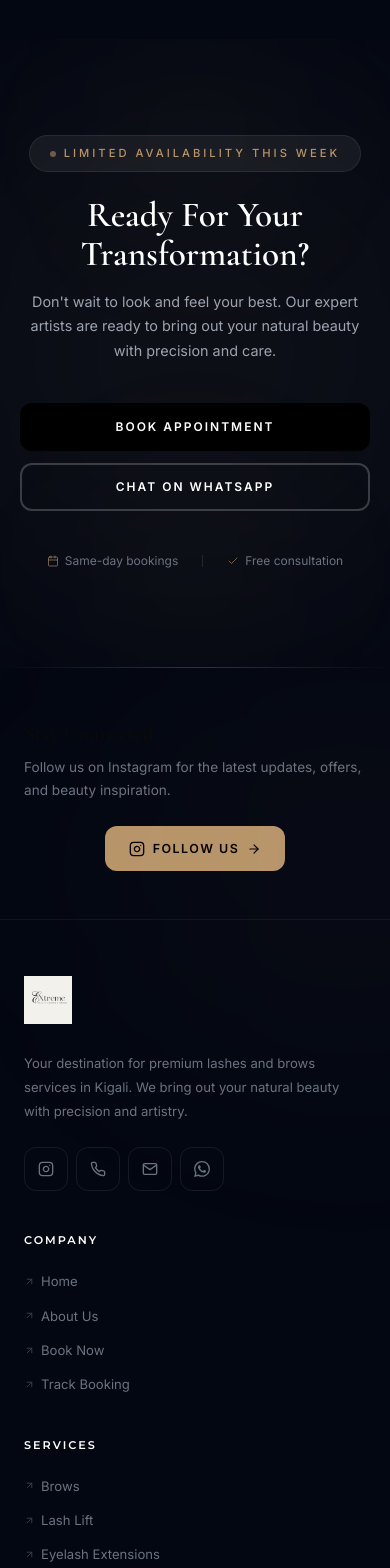
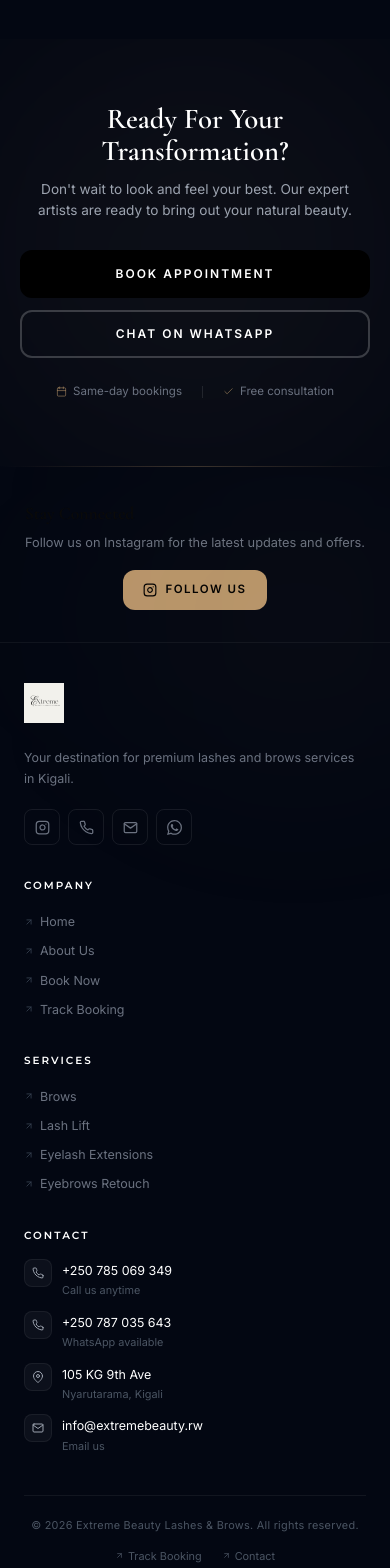
Before and after one commit to adolphenayituriki/ExtremeBeauty_E-Booking-Website, a React (Create React App) app in the folder frontend/: page / in a window 390 px wide. Shown: the part 6720-8288 px from the top of the page. Built offline with nearby package versions, Linux system fonts and the light colour scheme; no server answers.

Commit message:
compact: CTA and footer sections - tighter spacing, reduced padding

```diff
--- a/frontend/src/components/Footer.js
+++ b/frontend/src/components/Footer.js
@@ -1,52 +1,49 @@
 import React from 'react';
 import { Link } from 'react-router-dom';
-import { FiInstagram, FiPhone, FiMail, FiMapPin, FiArrowUpRight, FiArrowRight } from 'react-icons/fi';
+import { FiInstagram, FiPhone, FiMail, FiMapPin, FiArrowUpRight } from 'react-icons/fi';
 
 const WHATSAPP_NUMBER = '250785069349';
 
 const Footer = () => {
   return (
     <footer className="bg-gray-950 text-white relative overflow-hidden">
-      {/* Top accent line */}
       <div className="h-px bg-gradient-to-r from-transparent via-gold/30 to-transparent" />
 
-      {/* Glow effects */}
-      <div className="absolute top-0 left-1/4 w-[500px] h-[400px] bg-gold/[0.03] rounded-full blur-[120px]" />
-      <div className="absolute bottom-0 right-1/4 w-[400px] h-[300px] bg-gold/[0.02] rounded-full blur-[100px]" />
+      <div className="absolute top-0 left-1/4 w-[400px] h-[300px] bg-gold/[0.03] rounded-full blur-[100px]" />
 
       {/* Newsletter CTA */}
       <div className="border-b border-white/5">
-        <div className="max-w-[1200px] mx-auto px-6 lg:px-10 py-12">
-          <div className="flex flex-col md:flex-row items-center justify-between gap-6">
+        <div className="max-w-[1200px] mx-auto px-6 lg:px-10 py-8">
+          <div className="flex flex-col md:flex-row items-center justify-between gap-4">
             <div>
-              <h3 className="text-[1.3rem] mb-1 font-cormorant font-semibold">Stay Connected</h3>
-              <p className="text-gray-500 text-[0.85rem]">Follow us on Instagram for the latest updates, offers, and beauty inspiration.</p>
+              <h3 className="text-[1.1rem] mb-1 font-cormorant font-semibold">Stay Connected</h3>
+              <p className="text-gray-500 text-[0.8rem]">Follow us on Instagram for the latest updates and offers.</p>
             </div>
-            <a href="https://instagram.com/extreme_beauty.rw" target="_blank" rel="noopener noreferrer" className="inline-flex items-center gap-2 px-6 py-3 bg-gold text-black text-[0.78rem] font-semibold uppercase tracking-[1.5px] rounded-xl transition-all duration-300 hover:bg-gold-light hover:shadow-[0_8px_30px_rgba(184,149,106,0.3)] shrink-0">
-              <FiInstagram size={16} /> Follow Us <FiArrowRight size={14} />
+            <a href="https://instagram.com/extreme_beauty.rw" target="_blank" rel="noopener noreferrer" className="inline-flex items-center gap-2 px-5 py-2.5 bg-gold text-black text-[0.72rem] font-semibold uppercase tracking-[1.5px] rounded-xl transition-all duration-300 hover:bg-gold-light shrink-0">
+              <FiInstagram size={14} /> Follow Us
             </a>
           </div>
         </div>
       </div>
 
       {/* Main content */}
-      <div className="max-w-[1200px] mx-auto px-6 lg:px-10 pt-14 pb-8 relative">
-        <div className="grid grid-cols-1 md:grid-cols-2 lg:grid-cols-[1.4fr_0.8fr_0.8fr_1fr] gap-10 lg:gap-8">
+      <div className="max-w-[1200px] mx-auto px-6 lg:px-10 pt-10 pb-6 relative">
+        <div className="grid grid-cols-1 md:grid-cols-2 lg:grid-cols-[1.4fr_0.8fr_0.8fr_1fr] gap-8 lg:gap-6">
 
           {/* Brand */}
-          <div className="lg:pr-8">
-            <Link to="/" className="inline-block mb-5">
-              <img src="/logo/Logo-White-BG.jpg" alt="Extreme Beauty" className="h-[48px] w-auto object-contain hover:scale-105 transition-transform duration-300" />
+          <div className="lg:pr-6">
+            <Link to="/" className="inline-block mb-4">
+              <img src="/logo/Logo-White-BG.jpg" alt="Extreme Beauty" className="h-[40px] w-auto object-contain hover:scale-105 transition-transform duration-300" />
             </Link>
-            <p className="text-gray-500 text-[0.82rem] leading-[1.8] mb-6">
-              Your destination for premium lashes and brows services in Kigali. We bring out your natural beauty with precision and artistry.
+            <p className="text-gray-500 text-[0.78rem] leading-[1.7] mb-5">
+              Your destination for premium lashes and brows services in Kigali.
             </p>
             <div className="flex gap-2">
               {[
-                { icon: <FiInstagram size={16} />, href: 'https://instagram.com/extreme_beauty.rw', label: 'Instagram', external: true },
-                { icon: <FiPhone size={16} />, href: 'tel:+250785069349', label: 'Phone' },
-                { icon: <FiMail size={16} />, href: 'mailto:info@extremebeauty.rw', label: 'Email' },
-                { icon: <svg viewBox="0 0 24 24" width="16" height="16" fill="currentColor"><path d="M17.472 14.382c-.297-.149-1.758-.867-2.03-.967-.273-.099-.471-.148-.67.15-.197.297-.767.966-.94 1.164-.173.199-.347.223-.644.075-.297-.15-1.255-.463-2.39-1.475-.883-.788-1.48-1.761-1.653-2.059-.173-.297-.018-.458.13-.606.134-.133.298-.347.446-.52.149-.174.198-.298.298-.497.099-.198.05-.371-.025-.52-.075-.149-.669-1.612-.916-2.207-.242-.579-.487-.5-.669-.51-.173-.008-.371-.01-.57-.01-.198 0-.52.074-.792.372-.272.297-1.04 1.016-1.04 2.479 0 1.462 1.065 2.875 1.213 3.074.149.198 2.096 3.2 5.077 4.487.709.306 1.262.489 1.694.625.712.227 1.36.195 1.871.118.571-.085 1.758-.719 2.006-1.413.248-.694.248-1.289.173-1.413-.074-.124-.272-.198-.57-.347m-5.421 7.403h-.004a9.87 9.87 0 01-5.031-1.378l-.361-.214-3.741.982.998-3.648-.235-.374a9.86 9.86 0 01-1.51-5.26c.001-5.45 4.436-9.884 9.888-9.884 2.64 0 5.122 1.03 6.988 2.898a9.825 9.825 0 012.893 6.994c-.003 5.45-4.437 9.884-9.885 9.884m8.413-18.297A11.815 11.815 0 0012.05 0C5.495 0 .16 5.335.157 11.892c0 2.096.547 4.142 1.588 5.945L.057 24l6.305-1.654a11.882 11.882 0 005.683 1.448h.005c6.554 0 11.89-5.335 11.893-11.893a11.821 11.821 0 00-3.48-8.413z"/></svg>, href: `https://wa.me/${WHATSAPP_NUMBER}`, label: 'WhatsApp', external: true },
+                { icon: <FiInstagram size={15} />, href: 'https://instagram.com/extreme_beauty.rw', label: 'Instagram', external: true },
+                { icon: <FiPhone size={15} />, href: 'tel:+250785069349', label: 'Phone' },
+                { icon: <FiMail size={15} />, href: 'mailto:info@extremebeauty.rw', label: 'Email' },
+                { icon: <svg viewBox="0 0 24 24" width="15" height="15" fill="currentColor"><path d="M17.472 14.382c-.297-.149-1.758-.867-2.03-.967-.273-.099-.471-.148-.67.15-.197.297-.767.966-.94 1.164-.173.199-.347.223-.644.075-.297-.15-1.255-.463-2.39-1.475-.883-.788-1.48-1.761-1.653-2.059-.173-.297-.018-.458.13-.606.134-.133.298-.347.446-.52.149-.174.198-.298.298-.497.099-.198.05-.371-.025-.52-.075-.149-.669-1.612-.916-2.207-.242-.579-.487-.5-.669-.51-.173-.008-.371-.01-.57-.01-.198 0-.52.074-.792.372-.272.297-1.04 1.016-1.04 2.479 0 1.462 1.065 2.875 1.213 3.074.149.198 2.096 3.2 5.077 4.487.709.306 1.262.489 1.694.625.712.227 1.36.195 1.871.118.571-.085 1.758-.719 2.006-1.413.248-.694.248-1.289.173-1.413-.074-.124-.272-.198-.57-.347m-5.421 7.403h-.004a9.87 9.87 0 01-5.031-1.378l-.361-.214-3.741.982.998-3.648-.235-.374a9.86 9.86 0 01-1.51-5.26c.001-5.45 4.436-9.884 9.888-9.884 2.64 0 5.122 1.03 6.988 2.898a9.825 9.825 0 012.893 6.994c-.003 5.45-4.437 9.884-9.885 9.884m8.413-18.297A11.815 11.815 0 0012.05 0C5.495 0 .16 5.335.157 11.892c0 2.096.547 4.142 1.588 5.945L.057 24l6.305-1.654a11.882 11.882 0 005.683 1.448h.005c6.554 0 11.89-5.335 11.893-11.893a11.821 11.821 0 00-3.48-8.413z"/></svg>, href: `https://wa.me/${WHATSAPP_NUMBER}`, label: 'WhatsApp', external: true },
               ].map((item) => (
                 <a
                   key={item.label}
@@ -54,7 +51,7 @@ const Footer = () => {
                   target={item.external ? '_blank' : undefined}
                   rel={item.external ? 'noopener noreferrer' : undefined}
                   aria-label={item.label}
-                  className="w-11 h-11 border border-white/[0.08] flex items-center justify-center text-gray-500 rounded-xl hover:bg-gold hover:text-black hover:border-gold transition-all duration-300"
+                  className="w-9 h-9 border border-white/[0.08] flex items-center justify-center text-gray-500 rounded-lg hover:bg-gold hover:text-black hover:border-gold transition-all duration-300"
                 >
                   {item.icon}
                 </a>
@@ -64,8 +61,8 @@ const Footer = () => {
 
           {/* Quick Links */}
           <div>
-            <h4 className="text-[0.7rem] font-semibold uppercase tracking-[2px] text-white mb-5">Company</h4>
-            <ul className="space-y-3">
+            <h4 className="text-[0.65rem] font-semibold uppercase tracking-[2px] text-white mb-4">Company</h4>
+            <ul className="space-y-2">
               {[
                 { to: '/', label: 'Home' },
                 { to: '/about', label: 'About Us' },
@@ -73,8 +70,8 @@ const Footer = () => {
                 { to: '/tracking', label: 'Track Booking' },
               ].map((link) => (
                 <li key={link.to}>
-                  <Link to={link.to} className="text-gray-500 text-[0.82rem] hover:text-gold transition-colors duration-200 flex items-center gap-1.5 group">
-                    <FiArrowUpRight size={11} className="text-gray-700 group-hover:text-gold transition-colors" />
+                  <Link to={link.to} className="text-gray-500 text-[0.78rem] hover:text-gold transition-colors duration-200 flex items-center gap-1.5 group">
+                    <FiArrowUpRight size={10} className="text-gray-700 group-hover:text-gold transition-colors" />
                     {link.label}
                   </Link>
                 </li>
@@ -84,8 +81,8 @@ const Footer = () => {
 
           {/* Services */}
           <div>
-            <h4 className="text-[0.7rem] font-semibold uppercase tracking-[2px] text-white mb-5">Services</h4>
-            <ul className="space-y-3">
+            <h4 className="text-[0.65rem] font-semibold uppercase tracking-[2px] text-white mb-4">Services</h4>
+            <ul className="space-y-2">
               {[
                 { label: 'Brows', category: 'Brows' },
                 { label: 'Lash Lift', category: 'Lash Lift' },
@@ -93,8 +90,8 @@ const Footer = () => {
                 { label: 'Eyebrows Retouch', category: 'Retouch' },
               ].map((service) => (
                 <li key={service.label}>
-                  <Link to={`/services?category=${service.category}`} className="text-gray-500 text-[0.82rem] hover:text-gold transition-colors duration-200 flex items-center gap-1.5 group">
-                    <FiArrowUpRight size={11} className="text-gray-700 group-hover:text-gold transition-colors" />
+                  <Link to={`/services?category=${service.category}`} className="text-gray-500 text-[0.78rem] hover:text-gold transition-colors duration-200 flex items-center gap-1.5 group">
+                    <FiArrowUpRight size={10} className="text-gray-700 group-hover:text-gold transition-colors" />
                     {service.label}
                   </Link>
                 </li>
@@ -104,67 +101,41 @@ const Footer = () => {
 
           {/* Contact */}
           <div>
-            <h4 className="text-[0.7rem] font-semibold uppercase tracking-[2px] text-white mb-5">Contact</h4>
-            <ul className="space-y-4">
-              <li>
-                <a href="tel:+250785069349" className="text-gray-500 text-[0.82rem] hover:text-gold transition-colors duration-200 flex items-start gap-3">
-                  <span className="w-8 h-8 bg-white/[0.04] border border-white/[0.06] flex items-center justify-center rounded-xl shrink-0 mt-[-2px]">
-                    <FiPhone size={13} className="text-gray-400" />
-                  </span>
-                  <div>
-                    <p className="text-white text-[0.82rem]">+250 785 069 349</p>
-                    <p className="text-gray-600 text-[0.72rem]">Call us anytime</p>
-                  </div>
-                </a>
-              </li>
-              <li>
-                <a href="tel:+250787035643" className="text-gray-500 text-[0.82rem] hover:text-gold transition-colors duration-200 flex items-start gap-3">
-                  <span className="w-8 h-8 bg-white/[0.04] border border-white/[0.06] flex items-center justify-center rounded-xl shrink-0 mt-[-2px]">
-                    <FiPhone size={13} className="text-gray-400" />
-                  </span>
-                  <div>
-                    <p className="text-white text-[0.82rem]">+250 787 035 643</p>
-                    <p className="text-gray-600 text-[0.72rem]">WhatsApp available</p>
-                  </div>
-                </a>
-              </li>
-              <li>
-                <a href="https://maps.app.goo.gl/JVeG4xNRdoP4Dt4dA" target="_blank" rel="noopener noreferrer" className="text-gray-500 text-[0.82rem] hover:text-gold transition-colors duration-200 flex items-start gap-3">
-                  <span className="w-8 h-8 bg-white/[0.04] border border-white/[0.06] flex items-center justify-center rounded-xl shrink-0 mt-[-2px]">
-                    <FiMapPin size={13} className="text-gray-400" />
-                  </span>
-                  <div>
-                    <p className="text-white text-[0.82rem]">105 KG 9th Ave</p>
-                    <p className="text-gray-600 text-[0.72rem]">Nyarutarama, Kigali</p>
-                  </div>
-                </a>
-              </li>
-              <li>
-                <a href="mailto:info@extremebeauty.rw" className="text-gray-500 text-[0.82rem] hover:text-gold transition-colors duration-200 flex items-start gap-3">
-                  <span className="w-8 h-8 bg-white/[0.04] border border-white/[0.06] flex items-center justify-center rounded-xl shrink-0 mt-[-2px]">
-                    <FiMail size={13} className="text-gray-400" />
-                  </span>
-                  <div>
-                    <p className="text-white text-[0.82rem]">info@extremebeauty.rw</p>
-                    <p className="text-gray-600 text-[0.72rem]">Email us</p>
-                  </div>
-                </a>
-              </li>
+            <h4 className="text-[0.65rem] font-semibold uppercase tracking-[2px] text-white mb-4">Contact</h4>
+            <ul className="space-y-3">
+              {[
+                { icon: <FiPhone size={12} />, value: '+250 785 069 349', sub: 'Call us anytime', href: 'tel:+250785069349' },
+                { icon: <FiPhone size={12} />, value: '+250 787 035 643', sub: 'WhatsApp available', href: 'tel:+250787035643' },
+                { icon: <FiMapPin size={12} />, value: '105 KG 9th Ave', sub: 'Nyarutarama, Kigali', href: 'https://maps.app.goo.gl/JVeG4xNRdoP4Dt4dA', external: true },
+                { icon: <FiMail size={12} />, value: 'info@extremebeauty.rw', sub: 'Email us', href: 'mailto:info@extremebeauty.rw' },
+              ].map((item, i) => (
+                <li key={i}>
+                  <a href={item.href} target={item.external ? '_blank' : undefined} rel={item.external ? 'noopener noreferrer' : undefined} className="text-gray-500 text-[0.78rem] hover:text-gold transition-colors duration-200 flex items-start gap-2.5">
+                    <span className="w-7 h-7 bg-white/[0.04] border border-white/[0.06] flex items-center justify-center rounded-lg shrink-0 mt-[-1px]">
+                      <span className="text-gray-400">{item.icon}</span>
+                    </span>
+                    <div>
+                      <p className="text-white text-[0.78rem]">{item.value}</p>
+                      <p className="text-gray-600 text-[0.68rem]">{item.sub}</p>
+                    </div>
+                  </a>
+                </li>
+              ))}
             </ul>
           </div>
         </div>
 
         {/* Bottom bar */}
-        <div className="mt-14 pt-6 border-t border-white/[0.06] flex flex-col sm:flex-row items-center justify-between gap-4">
-          <p className="text-gray-600 text-[0.72rem] tracking-wide">
+        <div className="mt-10 pt-5 border-t border-white/[0.06] flex flex-col sm:flex-row items-center justify-between gap-3">
+          <p className="text-gray-600 text-[0.68rem] tracking-wide">
             &copy; {new Date().getFullYear()} Extreme Beauty Lashes & Brows. All rights reserved.
           </p>
-          <div className="flex items-center gap-6">
-            <Link to="/tracking" className="text-gray-600 text-[0.72rem] hover:text-gold transition-colors flex items-center gap-1">
-              <FiArrowUpRight size={10} /> Track Booking
+          <div className="flex items-center gap-5">
+            <Link to="/tracking" className="text-gray-600 text-[0.68rem] hover:text-gold transition-colors flex items-center gap-1">
+              <FiArrowUpRight size={9} /> Track Booking
             </Link>
-            <Link to="/contact" className="text-gray-600 text-[0.72rem] hover:text-gold transition-colors flex items-center gap-1">
-              <FiArrowUpRight size={10} /> Contact
+            <Link to="/contact" className="text-gray-600 text-[0.68rem] hover:text-gold transition-colors flex items-center gap-1">
+              <FiArrowUpRight size={9} /> Contact
             </Link>
           </div>
         </div>
--- a/frontend/src/pages/Home.js
+++ b/frontend/src/pages/Home.js
@@ -352,36 +352,30 @@ const Home = () => {
       </section>
 
       {/* ===== 6. CTA ===== */}
-      <section className="py-24 px-5 bg-gray-950 text-white relative overflow-hidden">
+      <section className="py-16 px-5 bg-gray-950 text-white relative overflow-hidden">
         <div className="absolute inset-0">
-          <div className="absolute top-1/2 left-1/2 -translate-x-1/2 -translate-y-1/2 w-[600px] h-[600px] bg-gold/[0.06] rounded-full blur-[120px]" />
-          <div className="absolute top-0 left-1/4 w-[200px] h-[200px] bg-gold/[0.03] rounded-full blur-[80px]" />
-          <div className="absolute bottom-0 right-1/4 w-[200px] h-[200px] bg-gold/[0.03] rounded-full blur-[80px]" />
+          <div className="absolute top-1/2 left-1/2 -translate-x-1/2 -translate-y-1/2 w-[500px] h-[500px] bg-gold/[0.06] rounded-full blur-[120px]" />
         </div>
-        <div className="text-center max-w-[650px] mx-auto relative z-10">
-          <div className="inline-flex items-center gap-2 bg-white/[0.06] border border-white/[0.08] rounded-full px-5 py-2 mb-6">
-            <span className="w-1.5 h-1.5 rounded-full bg-gold animate-pulse" />
-            <span className="text-[0.7rem] uppercase tracking-[3px] text-gold font-medium">Limited Availability This Week</span>
-          </div>
-          <h2 className="text-[2.2rem] sm:text-[2.8rem] leading-[1.1] mb-4 font-cormorant font-semibold text-white">
-            Ready For Your<br />Transformation?
+        <div className="text-center max-w-[550px] mx-auto relative z-10">
+          <h2 className="text-[1.8rem] sm:text-[2.2rem] leading-[1.1] mb-3 font-cormorant font-semibold text-white">
+            Ready For Your Transformation?
           </h2>
-          <p className="text-gray-400 max-w-[440px] mx-auto text-[0.9rem] mb-10 leading-[1.7]">
-            Don't wait to look and feel your best. Our expert artists are ready to bring out your natural beauty with precision and care.
+          <p className="text-gray-400 max-w-[400px] mx-auto text-[0.85rem] mb-7 leading-[1.6]">
+            Don't wait to look and feel your best. Our expert artists are ready to bring out your natural beauty.
           </p>
-          <div className="flex flex-col sm:flex-row gap-3 justify-center">
+          <div className="flex flex-col sm:flex-row gap-3 justify-center mb-6">
             <Link to="/booking" className="btn-primary">Book Appointment</Link>
             <a href="https://wa.me/250785069349" target="_blank" rel="noopener noreferrer" className="inline-flex items-center justify-center gap-2 bg-transparent text-white px-9 py-3.5 text-xs font-semibold uppercase tracking-[2px] border-2 border-white/20 rounded-xl cursor-pointer transition-all duration-[400ms] hover:border-gold hover:text-gold hover:bg-gold/5">
               Chat on WhatsApp
             </a>
           </div>
-          <div className="flex items-center justify-center gap-6 mt-10 text-gray-500 text-[0.75rem]">
+          <div className="flex items-center justify-center gap-5 text-gray-500 text-[0.72rem]">
             <span className="flex items-center gap-1.5">
-              <FiCalendar size={12} className="text-gold/60" /> Same-day bookings
+              <FiCalendar size={11} className="text-gold/60" /> Same-day bookings
             </span>
             <span className="w-px h-3 bg-white/10" />
             <span className="flex items-center gap-1.5">
-              <FiCheck size={12} className="text-gold/60" /> Free consultation
+              <FiCheck size={11} className="text-gold/60" /> Free consultation
             </span>
           </div>
         </div>
```
